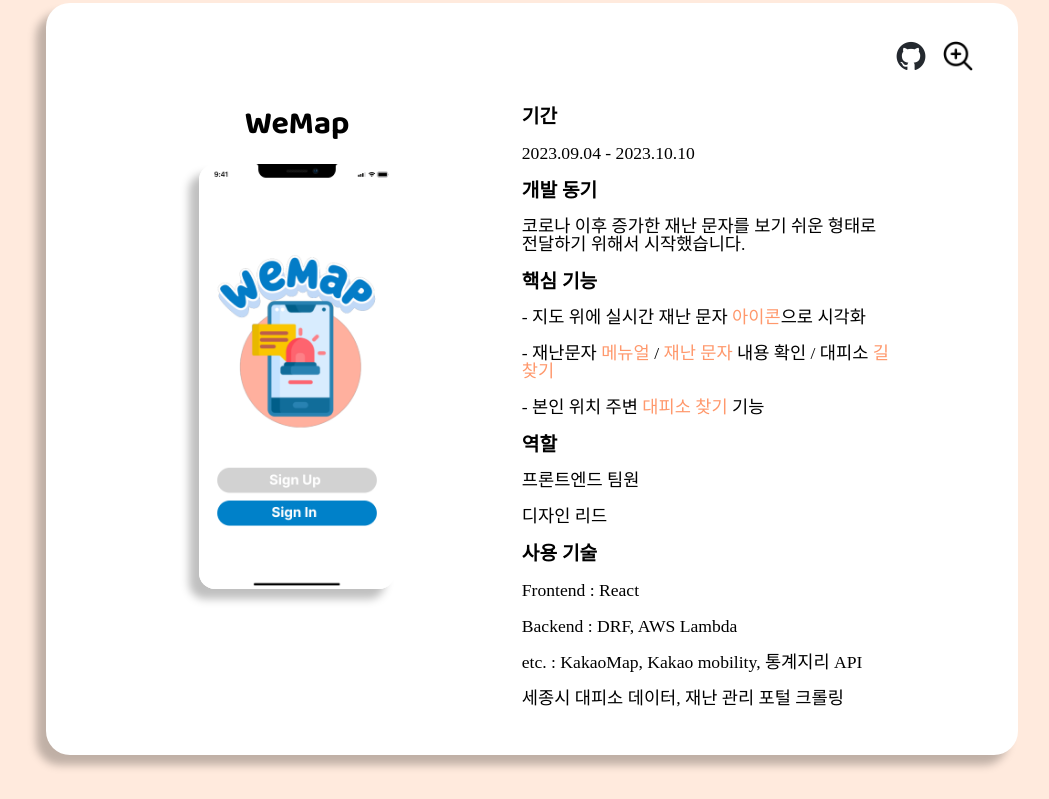
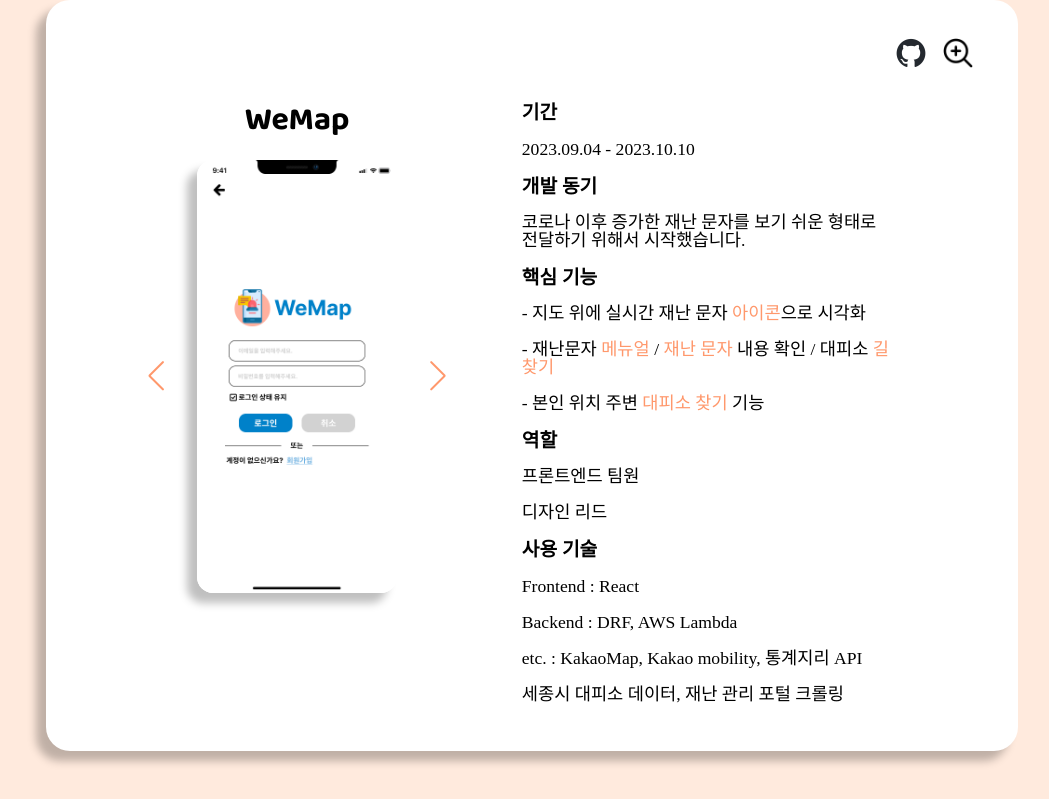
Before and after one commit to dbsrudrla/Portfolio, a React (Create React App) app: page / in a window 1280 px wide. Shown: the part 1998-2797 px from the top of the page, without its empty margins (108-1157 px from the left). Built offline with nearby package versions, Linux system fonts and the light colour scheme; a web font is replaced by a local one.

Commit message:
feat : project image swipe

```diff
--- a/src/component/Header.jsx
+++ b/src/component/Header.jsx
@@ -56,6 +56,7 @@ const Container = styled.div`
     flex-wrap : wrap;
     box-shadow : 0 0 7px ${Colors.shadow};
     background-color : ${Colors.white};
+    z-index : 9999;
     @media screen and (max-width : 1000px) {
         height : auto;
     }
--- a/src/component/Projects.jsx
+++ b/src/component/Projects.jsx
@@ -3,11 +3,13 @@ import styled from "styled-components";
 import Colors from '../common/Color';
 import Images from '../common/Images';
 import { WeMapModal, BBModal } from './UI/Modal';
+import { WeMapSwipe, BuzzerBeaterSwipe } from './UI/Swipe';
 
 function Projects() {
 
   const [WeMapmodalOpen, setWeMapModalOpen] = useState(false);
   const [BBmodalOpen, setBBmodalOpen] = useState(false);
+  const [PortfolioOpen, setPortfolioOpen] = useState(false);
 
   return (
     <>
@@ -38,7 +40,7 @@ function Projects() {
                       {/* 프로젝트 사진 */}
                       <Project>
                         <ProjectTitle>WeMap</ProjectTitle>
-                        <Image src={Images.WeMapStart} />
+                        <WeMapSwipe />
                       </Project>
                       {/* 프로젝트 설명 */}
                       <ProjectInfo>
@@ -90,7 +92,7 @@ function Projects() {
                     {/* 프로젝트 사진 */}
                     <Project>
                       <ProjectTitle>Buzzer Beater</ProjectTitle>
-                      <Image src={Images.BBStart} />
+                      <BuzzerBeaterSwipe />
                     </Project>
                     {/* 프로젝트 설명 */}
                     <ProjectInfo>
@@ -116,6 +118,40 @@ function Projects() {
                     </ProjectInfo>
                   </>
                 }
+                </ProjectWrapper>
+              </ProjectContent>
+            </ProjectContatiner>
+            <ProjectContatiner>
+              <ProjectContent>
+                {/* 프로젝트 git 주소 & 아키텍처 */}
+                <ButtonList>
+                  <Button onClick={() => window.open('https://github.com/dbsrudrla/Portfolio')}>
+                    <Icon src={Images.github_button}/>
+                  </Button>
+                </ButtonList>
+                <ProjectWrapper>
+                  {/* 프로젝트 사진 */}
+                  <Project>
+                    <ProjectTitle>Portfolio</ProjectTitle>
+                  </Project>
+                  {/* 프로젝트 설명 */}
+                  <ProjectInfo>
+                    <InfoContainer>
+                      <InfoTitle>기간</InfoTitle>
+                      <Info>2024.01.28 - 2024.03.16</Info>
+                      <InfoTitle>개발 동기</InfoTitle>
+                      <Info>포트폴리오 용도로 사용하기 위해 제작한 웹사이트입니다.</Info>
+                      <InfoTitle>핵심 기능</InfoTitle>
+                      <Info>- <text style={{color : Colors.button}}>프로젝트 이미지</text> swipe</Info>
+                    </InfoContainer>
+                    <InfoContainer>
+                      <InfoTitle>역할</InfoTitle>
+                      <Info>디자인 및 프론트엔드 개발</Info>
+                      <InfoTitle>사용 기술</InfoTitle>
+                      <Info>Frontend : React</Info>
+                      <Info>Backend : X</Info>
+                    </InfoContainer>
+                  </ProjectInfo>
                 </ProjectWrapper>
               </ProjectContent>
             </ProjectContatiner>
@@ -227,11 +263,6 @@ const ProjectTitle = styled.div`
     font-size : 1.5rem;
   }
 `;
-const Image = styled.img`
-  width : 80%;
-  border-radius : 1rem;
-  box-shadow: -10px 10px 8px 0 ${Colors.shadow};
-`;
 const ProjectInfo = styled.div`
   width : 45%;
   text-align : start;
--- /dev/null
+++ b/src/component/UI/Swipe.jsx
@@ -0,0 +1,136 @@
+import React from 'react';
+import styled from 'styled-components';
+import Colors from '../../common/Color';
+import Images from '../../common/Images';
+// Import Swiper React components
+import { Swiper, SwiperSlide } from 'swiper/react';
+// Import Swiper styles
+import 'swiper/css';
+import 'swiper/css/effect-flip';
+import 'swiper/css/navigation';
+import '../css/swipe.css';
+// import required modules
+import { Autoplay, EffectFlip, Navigation } from 'swiper/modules';
+
+function WeMapSwipe () {
+    return (
+        <>
+            <Swiper
+                autoplay={{
+                delay: 3000,
+                disableOnInteraction: false,
+                }}
+                loop={true}
+                effect={'flip'}
+                grabCursor={true}
+                navigation={true}
+                modules={[Autoplay, EffectFlip, Navigation]}
+                width={200}
+                style={{
+                "--swiper-navigation-size" : "30px",
+                "--swiper-navigation-sides-offset" : "-50px",
+                "--swiper-navigation-color": "#FF986C",
+                }}
+            >
+                <SwiperSlide><Image src={Images.WeMapStart}/></SwiperSlide>
+                <SwiperSlide><Image src={Images.WeMapLogin}/></SwiperSlide>
+                <SwiperSlide><Image src={Images.WeMapSignup}/></SwiperSlide>
+                <SwiperSlide><Image src={Images.WeMapHome}/></SwiperSlide>
+                <SwiperSlide><Image src={Images.WeMapSidebar}/></SwiperSlide>
+                <SwiperSlide><Image src={Images.WeMapMypage}/></SwiperSlide>
+                <SwiperSlide><Image src={Images.WeMapAlarm}/></SwiperSlide>
+                <SwiperSlide><Image src={Images.WeMapNotice}/></SwiperSlide>
+                <SwiperSlide><Image src={Images.WeMapClickIcon}/></SwiperSlide>
+                <SwiperSlide><Image src={Images.WeMapFindload}/></SwiperSlide>
+            </Swiper>
+        </>
+    )
+};
+
+function BuzzerBeaterSwipe () {
+    return (
+        <>
+            <Swiper
+            autoplay={{
+                delay: 3000,
+                disableOnInteraction: false,
+            }}
+            loop={true}
+            effect={'flip'}
+            grabCursor={true}
+            navigation={true}
+            modules={[Autoplay, EffectFlip, Navigation]}
+            style={{
+                "--swiper-navigation-size" : "30px",
+                "--swiper-navigation-sides-offset" : "-50px",
+                "--swiper-navigation-color": "#FF986C",
+            }}
+            >
+            <SwiperSlide><Image src={Images.BBStart}/></SwiperSlide>
+            <SwiperSlide><Image src={Images.BBLogin}/></SwiperSlide>
+            <SwiperSlide><Image src={Images.BBSignup}/></SwiperSlide>
+            <SwiperSlide><Image src={Images.BBHome}/></SwiperSlide>
+            <SwiperSlide><Image src={Images.BBCreate}/></SwiperSlide>
+            <SwiperSlide><Image src={Images.BBList}/></SwiperSlide>
+            <SwiperSlide><Image src={Images.BBMerc}/></SwiperSlide>
+            <SwiperSlide><Image src={Images.BBMypage}/></SwiperSlide>
+            <SwiperSlide><Image src={Images.BBNickname}/></SwiperSlide>
+            <SwiperSlide><Image src={Images.BBPassword}/></SwiperSlide>
+            <SwiperSlide><Image src={Images.BBPhysical}/></SwiperSlide>
+            <SwiperSlide><Image src={Images.BBCheck}/></SwiperSlide>
+            <SwiperSlide><Image src={Images.BBPosition}/></SwiperSlide>
+            <SwiperSlide><Image src={Images.BBNotice}/></SwiperSlide>
+            <SwiperSlide><Image src={Images.BBClickMerc}/></SwiperSlide>
+            <SwiperSlide><Image src={Images.BBClickList}/></SwiperSlide>
+            </Swiper>
+        </>
+    )
+};
+
+function PortfolioSwipe () {
+    return (
+        <>
+            <Swiper
+            autoplay={{
+                delay: 3000,
+                disableOnInteraction: false,
+            }}
+            loop={true}
+            effect={'flip'}
+            grabCursor={true}
+            navigation={true}
+            modules={[Autoplay, EffectFlip, Navigation]}
+            style={{
+                "--swiper-navigation-size" : "30px",
+                "--swiper-navigation-sides-offset" : "-50px",
+                "--swiper-navigation-color": "#FF986C",
+            }}
+            >
+            <SwiperSlide><Image src={Images.BBStart}/></SwiperSlide>
+            <SwiperSlide><Image src={Images.BBLogin}/></SwiperSlide>
+            <SwiperSlide><Image src={Images.BBSignup}/></SwiperSlide>
+            <SwiperSlide><Image src={Images.BBHome}/></SwiperSlide>
+            <SwiperSlide><Image src={Images.BBCreate}/></SwiperSlide>
+            <SwiperSlide><Image src={Images.BBList}/></SwiperSlide>
+            <SwiperSlide><Image src={Images.BBMerc}/></SwiperSlide>
+            <SwiperSlide><Image src={Images.BBMypage}/></SwiperSlide>
+            <SwiperSlide><Image src={Images.BBNickname}/></SwiperSlide>
+            <SwiperSlide><Image src={Images.BBPassword}/></SwiperSlide>
+            <SwiperSlide><Image src={Images.BBPhysical}/></SwiperSlide>
+            <SwiperSlide><Image src={Images.BBCheck}/></SwiperSlide>
+            <SwiperSlide><Image src={Images.BBPosition}/></SwiperSlide>
+            <SwiperSlide><Image src={Images.BBNotice}/></SwiperSlide>
+            <SwiperSlide><Image src={Images.BBClickMerc}/></SwiperSlide>
+            <SwiperSlide><Image src={Images.BBClickList}/></SwiperSlide>
+            </Swiper>
+        </>
+    )
+};
+
+const Image = styled.img`
+  width : 80%;
+  border-radius : 10px;
+  box-shadow: -10px 10px 8px 0 ${Colors.shadow};
+`;
+
+export {WeMapSwipe, BuzzerBeaterSwipe};
--- /dev/null
+++ b/src/component/css/swipe.css
@@ -0,0 +1,34 @@
+html,
+body {
+  position: relative;
+  height: 100%;
+}
+
+body {
+  background: #eee;
+  font-family: Helvetica Neue, Helvetica, Arial, sans-serif;
+  font-size: 14px;
+  color: #000;
+  margin: 0;
+  padding: 0;
+}
+
+.swiper {
+  width: 200px;
+}
+
+.swiper-slide {
+    text-align: center;
+    font-size: 18px;
+    background: #fff;
+
+    /* Center slide text vertically */
+    display: flex;
+    justify-content: center;
+    align-items: center;
+}
+
+.swiper-slide img {
+  width: 100%;
+  border-radius : 16px;
+}
```
